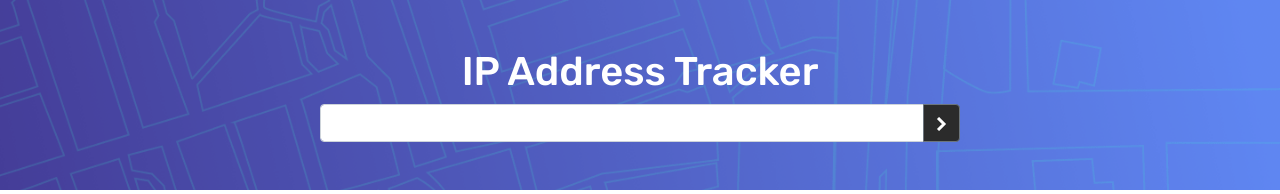
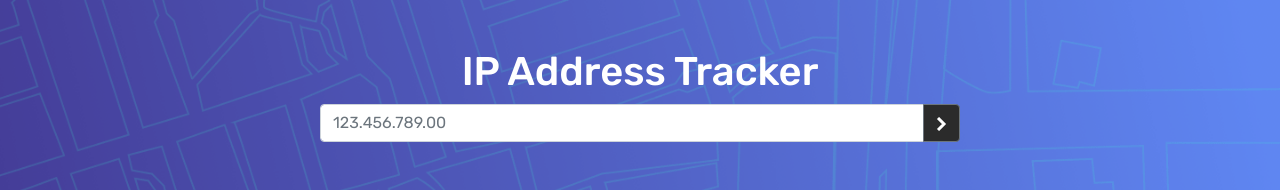
Before and after one commit to diegoAlexandre17/ip-address-tracker, a React (Vite) app: page / in a window 1280 px wide. Shown: the top 194 px of the page. Built offline with nearby package versions, Linux system fonts and the light colour scheme; no server answers.

Commit message:
fix in css input id address and fix gitignore

```diff
--- a/src/components/Header.jsx
+++ b/src/components/Header.jsx
@@ -47,7 +47,10 @@ const Header = () => {
 
           <InputGroup>
             <Input
-              type="search"
+              className="custom-input"
+              name="ip_adress"
+              type="number"
+              placeholder="123.456.789.00"
               onChange={(e) => {
                 setIpInput(e.target.value);
               }}
--- a/src/styles/App.css
+++ b/src/styles/App.css
@@ -22,3 +22,12 @@ body {
 .border-start {
   border-left: 2px solid black;
 }
+
+.custom-input::-webkit-inner-spin-button,
+.custom-input::-webkit-outer-spin-button {
+  -webkit-appearance: none;
+  margin: 0;
+}
+.custom-input {
+  appearance: textfield;
+}
```
Also changed, not shown: 1 other file (tests, documents, lock files or other folders).
